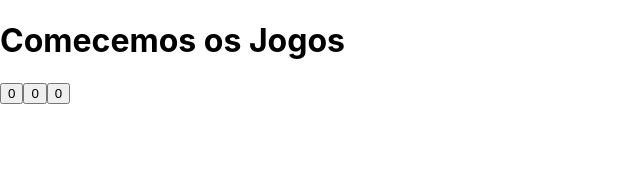
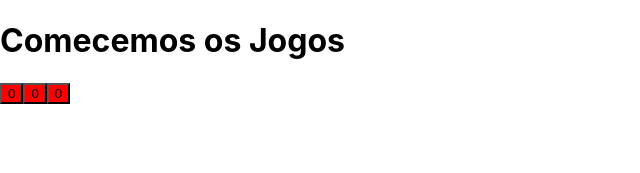
Before and after one commit to lobotelho22/trybe_exercicios, a React (Create React App) app in the folder bloco_FrontEnd/02_Componentes_com_estado_eventos_e_formularios_com_react/exercicios-11/: page / in a window 1280 px wide. Shown: the top 173 px of the page, without its empty margins (0-640 px from the left). Built offline with nearby package versions, Linux system fonts and the light colour scheme.

Commit message:
fixacao 11.1.3 botao de contagem com cores diferentes para valores pares e impares

```diff
--- a/bloco_FrontEnd/02_Componentes_com_estado_eventos_e_formularios_com_react/exercicios-11/src/createButton.jsx
+++ b/bloco_FrontEnd/02_Componentes_com_estado_eventos_e_formularios_com_react/exercicios-11/src/createButton.jsx
@@ -5,7 +5,8 @@ class CreateButton extends React.Component {
     constructor() {
         super()
         this.state = {
-            numberOfClicks: 0
+            numberOfClicks: 0,
+            color: "red"
         }
         this.handleClick = this.handleClick.bind(this)
     }
@@ -14,9 +15,24 @@ class CreateButton extends React.Component {
         this.setState((prevState) => ({
             numberOfClicks: prevState.numberOfClicks + 1
         }))
+
+        const testEven = this.state.numberOfClicks +1;
+        if (testEven % 2 !== 0) {
+            this.setState(() => ({
+                color: "green"
+            }))
+        }
+
+        if (testEven % 2 === 0) {
+            this.setState(() => ({
+                color: "red"
+            }))
+        }
     }
+
     render () {
-        return <button onClick={this.handleClick}>{ this.state.numberOfClicks }</button>
+        const colorVar = this.state.color;
+        return <button onClick={this.handleClick} style={{backgroundColor: colorVar}}>{ this.state.numberOfClicks }</button>
     }
 }
 
```
